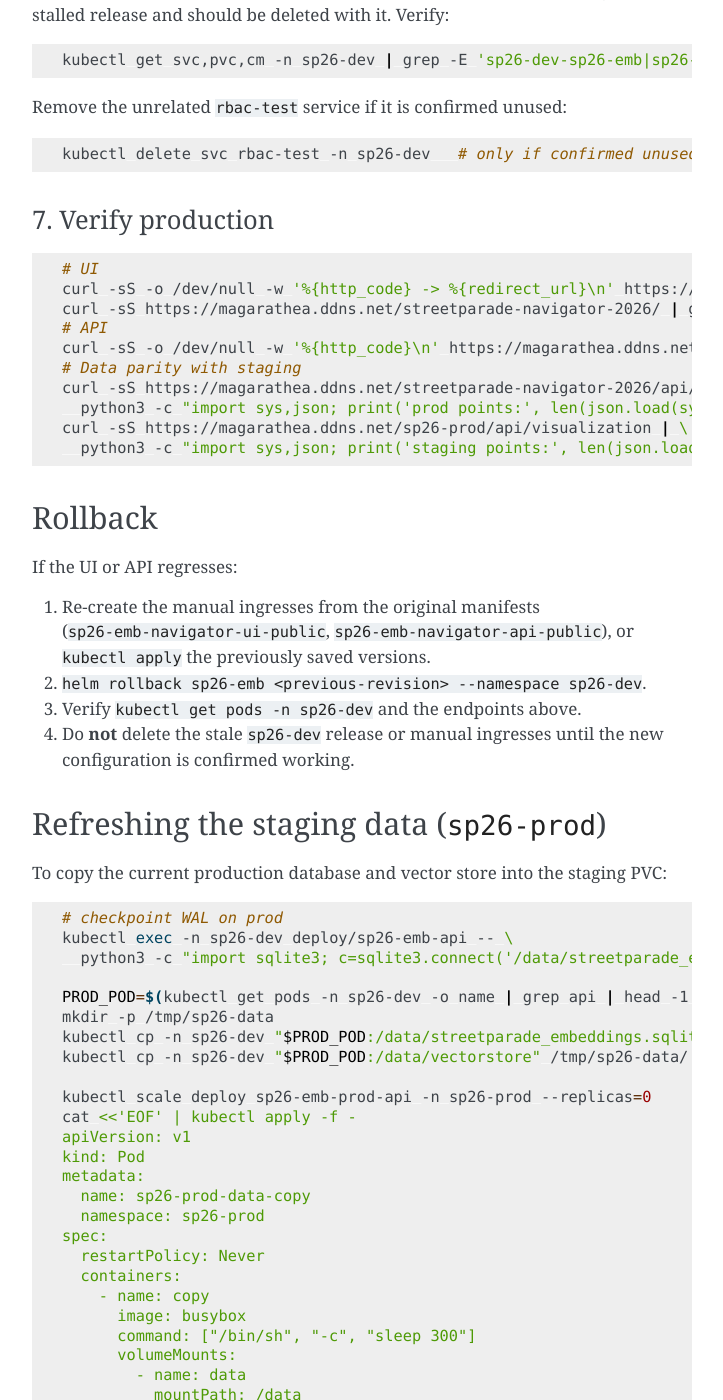
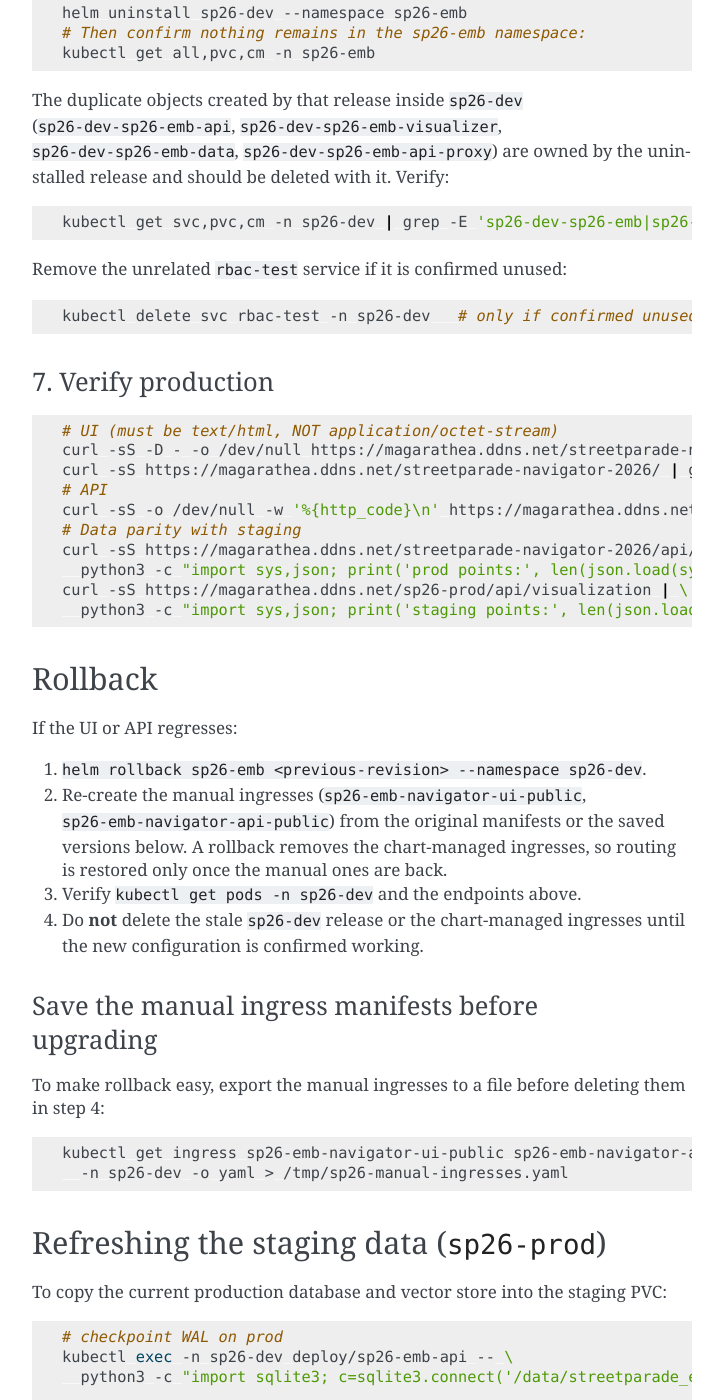
Before and after one commit to mylonasc/streetparade25_embedings, a Sphinx documentation site: the page built from docs/prod-update-runbook.md, in a window 1280 px wide and 1400 px high, scrolled down 3765 px. Shown: the whole window, without its empty margins (388-1111 px from the left). Built offline with Sphinx 7.4.7, drawn with Linux system fonts in a browser that asks for light colours; the version number is read from the project's files by our own code; some of the changed text lies outside the part shown.

Commit message:
runbook: fix ingress deletion order and path-agnostic image tags
- Delete manual ingresses before helm upgrade to avoid the
  ingress-nginx webhook host/path collision.
- Use visualizer-test-0.1.2/api-test-0.1.2 (path-agnostic, proven on
  /sp26-prod) instead of the path-locked minimal tags.
- Save manual ingress manifests before deletion for easy rollback.
- Note the octet-stream symptom to check during verification.

````diff
--- a/docs/prod-update-runbook.md
+++ b/docs/prod-update-runbook.md
@@ -91,10 +91,14 @@
       secretName: magarathea-ddns-net-tls
 ```
 
-> Note: switch `api.image.tag` / `visualizer.image.tag` to the path-agnostic minimal tags
-> (e.g. `api-minimal-0.1.2` / `visualizer-minimal-0.1.2`) once
-> `publish-dockerhub.yml` builds the visualizer from `fe-visualizer/Dockerfile` with
-> `VITE_BASE_PATH=./`. The API minimal build is already identical to the staging API.
+> **Important:** the visualizer image MUST be the path-agnostic build
+> (`fe-visualizer/Dockerfile`, `VITE_BASE_PATH=./`). The chart's UI ingress rewrites the
+> base path away, so the path-locked `visualizer-minimal-*` build (from
+> `Dockerfile.navigator2026`) would serve its `location = /` "ok" health response as a
+> non-HTML body — the browser would offer to download it. Until
+> `publish-dockerhub.yml` is changed to build the visualizer from
+> `fe-visualizer/Dockerfile`, use the proven `*-test-*` tags (as in the snippet above).
+> The API `*-test-*` build is identical to the prod minimal build.
 
 ## Steps
 
@@ -128,7 +132,20 @@
 Confirm the rendered resource names are `sp26-emb-*` (deployment, services, PVC,
 `sp26-emb-navigator-ui` / `sp26-emb-navigator-api` / `sp26-emb-navigator-ui-redirect`).
 
-### 4. Perform the upgrade
+### 4. Delete the manual ingresses FIRST
+
+The chart declares the same host+paths as the manual ingresses
+(`sp26-emb-navigator-ui-public`, `sp26-emb-navigator-api-public`). The ingress-nginx
+admission webhook rejects a second ingress defining the same host/path, so the manual
+ingresses must be removed **before** the upgrade:
+
+```bash
+kubectl delete ingress sp26-emb-navigator-ui-public sp26-emb-navigator-api-public -n sp26-dev
+```
+
+The upgrade in step 5 recreates routing through the chart-managed ingresses.
+
+### 5. Perform the upgrade
 
 ```bash
 helm upgrade sp26-emb deploy/helm/sp26-emb-prod \
@@ -137,15 +154,6 @@
 kubectl rollout status deploy/sp26-emb-api -n sp26-dev --timeout=180s
 kubectl rollout status deploy/sp26-emb-visualizer -n sp26-dev --timeout=180s
 kubectl get pods -n sp26-dev
-```
-
-### 5. Remove the manual ingresses
-
-The chart now owns `sp26-emb-navigator-ui`, `sp26-emb-navigator-api` and
-`sp26-emb-navigator-ui-redirect`. Delete the manually created ones:
-
-```bash
-kubectl delete ingress sp26-emb-navigator-ui-public sp26-emb-navigator-api-public -n sp26-dev
 ```
 
 ### 6. Remove the stale release and duplicate resources
@@ -174,8 +182,8 @@
 ### 7. Verify production
 
 ```bash
-# UI
-curl -sS -o /dev/null -w '%{http_code} -> %{redirect_url}\n' https://magarathea.ddns.net/streetparade-navigator-2026
+# UI (must be text/html, NOT application/octet-stream)
+curl -sS -D - -o /dev/null https://magarathea.ddns.net/streetparade-navigator-2026/ | grep -iE 'HTTP/|content-type'
 curl -sS https://magarathea.ddns.net/streetparade-navigator-2026/ | grep -o 'src="[^"]*"' | head -1
 # API
 curl -sS -o /dev/null -w '%{http_code}\n' https://magarathea.ddns.net/streetparade-navigator-2026/api/health
@@ -190,13 +198,24 @@
 
 If the UI or API regresses:
 
-1. Re-create the manual ingresses from the original manifests
-   (`sp26-emb-navigator-ui-public`, `sp26-emb-navigator-api-public`), or
-   `kubectl apply` the previously saved versions.
-2. `helm rollback sp26-emb <previous-revision> --namespace sp26-dev`.
+1. `helm rollback sp26-emb <previous-revision> --namespace sp26-dev`.
+2. Re-create the manual ingresses (`sp26-emb-navigator-ui-public`,
+   `sp26-emb-navigator-api-public`) from the original manifests or the saved versions
+   below. A rollback removes the chart-managed ingresses, so routing is restored only
+   once the manual ones are back.
 3. Verify `kubectl get pods -n sp26-dev` and the endpoints above.
-4. Do **not** delete the stale `sp26-dev` release or manual ingresses until the new
-   configuration is confirmed working.
+4. Do **not** delete the stale `sp26-dev` release or the chart-managed ingresses until the
+   new configuration is confirmed working.
+
+### Save the manual ingress manifests before upgrading
+
+To make rollback easy, export the manual ingresses to a file before deleting them in
+step 4:
+
+```bash
+kubectl get ingress sp26-emb-navigator-ui-public sp26-emb-navigator-api-public \
+  -n sp26-dev -o yaml > /tmp/sp26-manual-ingresses.yaml
+```
 
 ## Refreshing the staging data (`sp26-prod`)
 
````
Also changed, not shown: other parts of docs/prod-update-runbook.md (+2 -2 lines), 1 other file.
